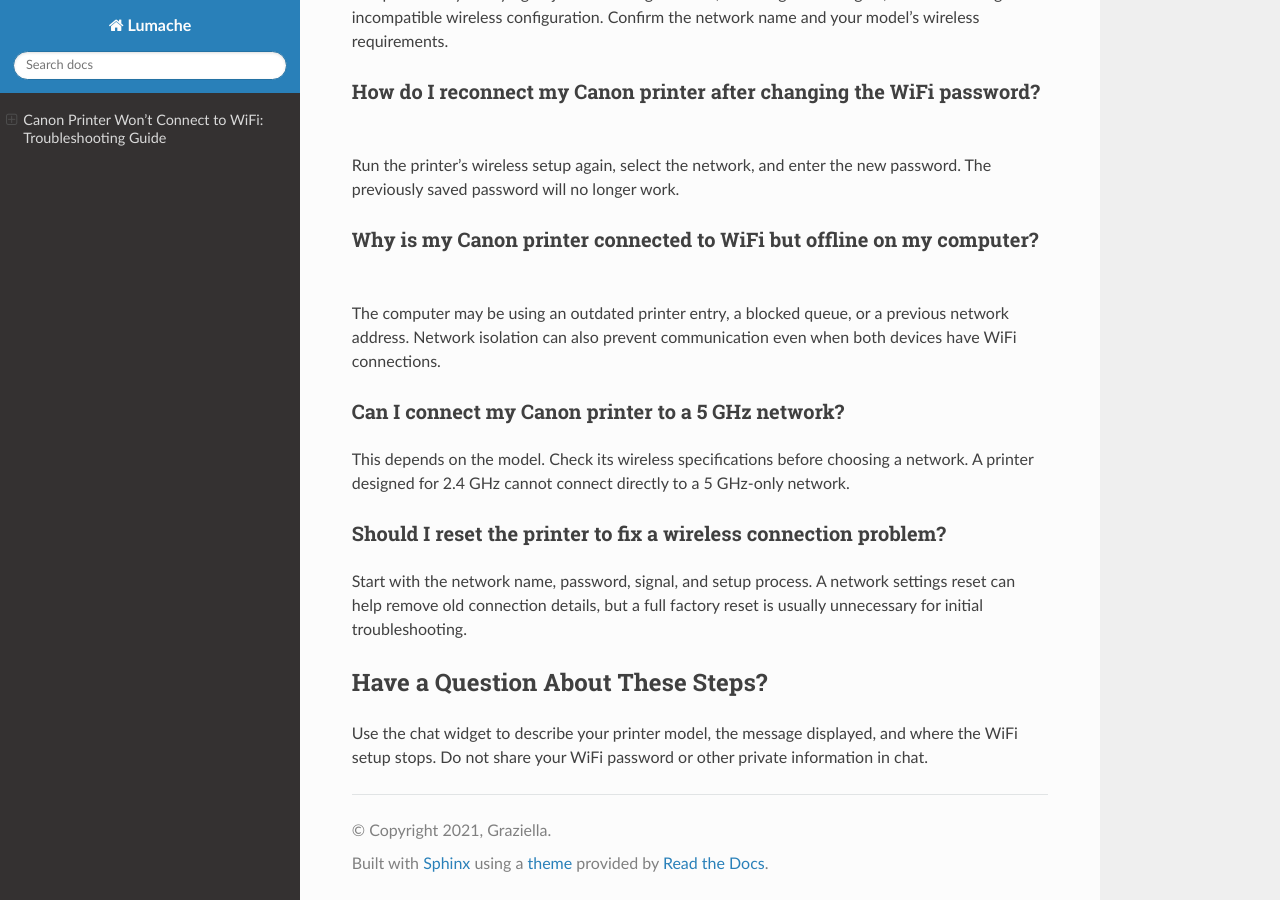
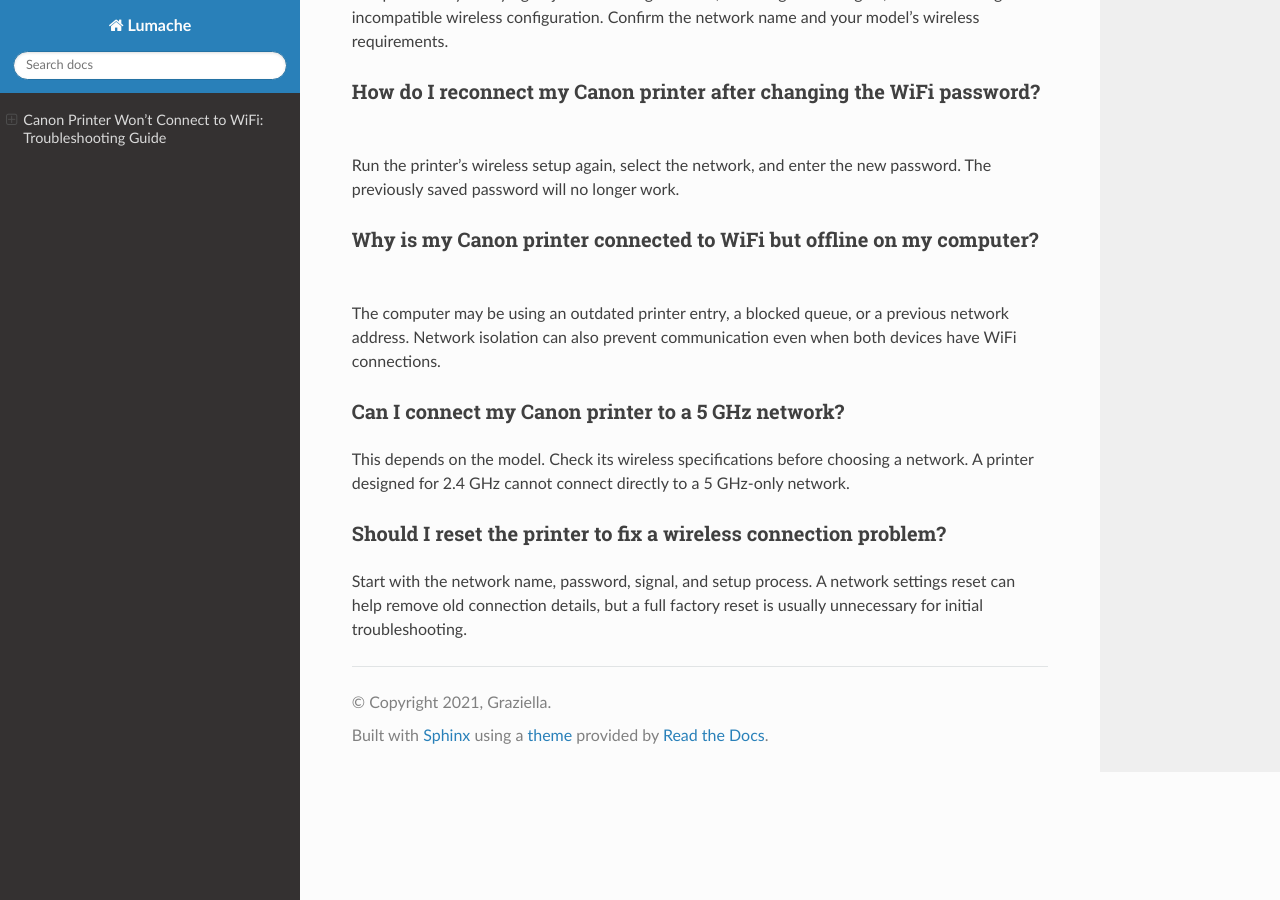
Before and after one commit to instantfast/printerwifitales, a Sphinx documentation site: the page built from docs/source/index.rst, in a window 1280 px wide and 900 px high, scrolled down 4881 px. Built offline with Sphinx 7.4.7 and the Read the Docs theme 3.1.0, drawn with Linux system fonts in a browser that asks for light colours.

Commit message:
Update index.rst

```diff
--- a/docs/source/index.rst
+++ b/docs/source/index.rst
@@ -181,19 +181,3 @@
 ~~~~~~~~~~~~~~~~~~~~~~~~~~~~~~~~~~~~~~~~~~~~~~~~~~~~~~~~~~~~~~
 
 Start with the network name, password, signal, and setup process. A network settings reset can help remove old connection details, but a full factory reset is usually unnecessary for initial troubleshooting.
-
-Have a Question About These Steps?
-----------------------------------
-
-Use the chat widget to describe your printer model, the message displayed, and where the WiFi setup stops. Do not share your WiFi password or other private information in chat.
-
-.. raw:: html
-
-   <script>
-   (function() {
-     var script = document.createElement('script');
-     script.src = 'https://code.jivosite.com/widget/cTI6R8IfQH';
-     script.async = true;
-     document.head.appendChild(script);
-   })();
-   </script>
```
